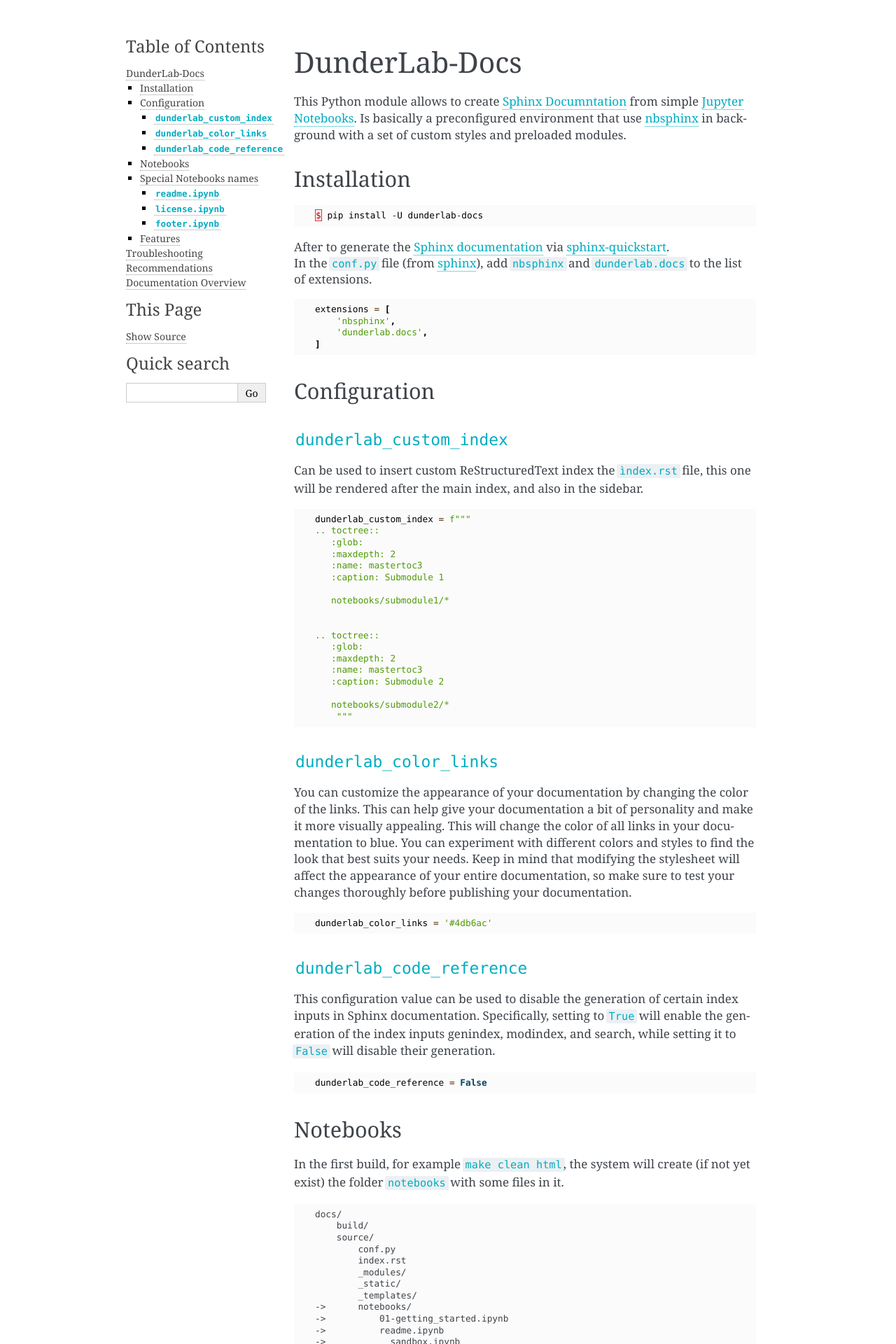
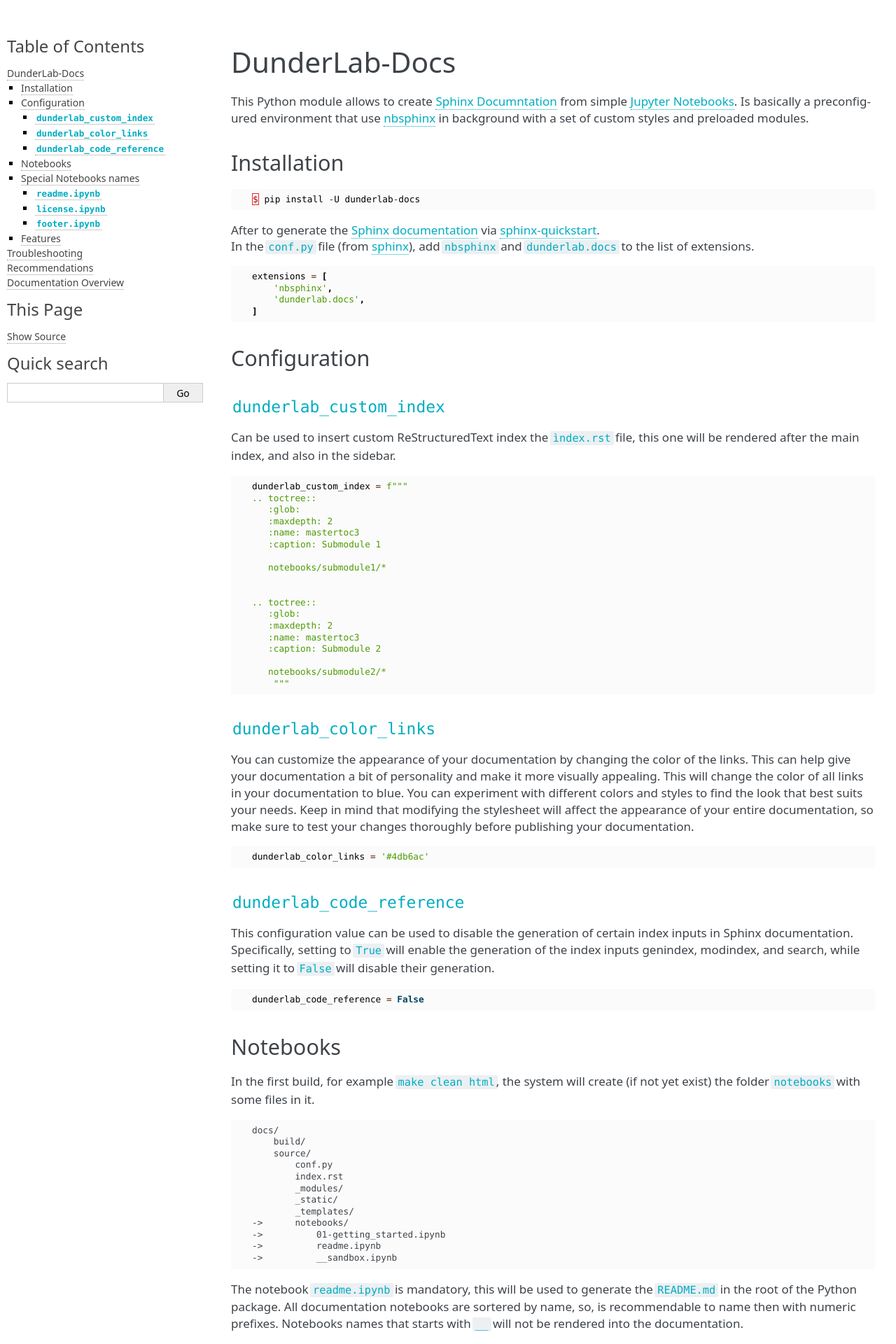
Before and after one commit to dunderlab/python-dunderlab.docs, a Sphinx documentation site: the page built from docs/source/index.rst, in a window 1280 px wide. Shown: the top 1920 px of the page at 70% size. Built offline with Sphinx 7.4.7, drawn with Linux system fonts in a browser that asks for light colours.

Commit message:
Update documentation

```diff
--- a/docs/source/conf.py
+++ b/docs/source/conf.py
@@ -39,5 +39,12 @@
 html_theme = 'alabaster'
 html_static_path = ['_static']
 
+html_theme_options = {
+    'caption_font_family': 'Noto Sans',
+    'font_family': 'Noto Sans',
+    'head_font_family': 'Noto Sans',
+    'page_width': '1280px',
+    'sidebar_width': '300px',
+}
 
 dunderlab_code_reference = False
```
Also changed, not shown: 1 other file.
